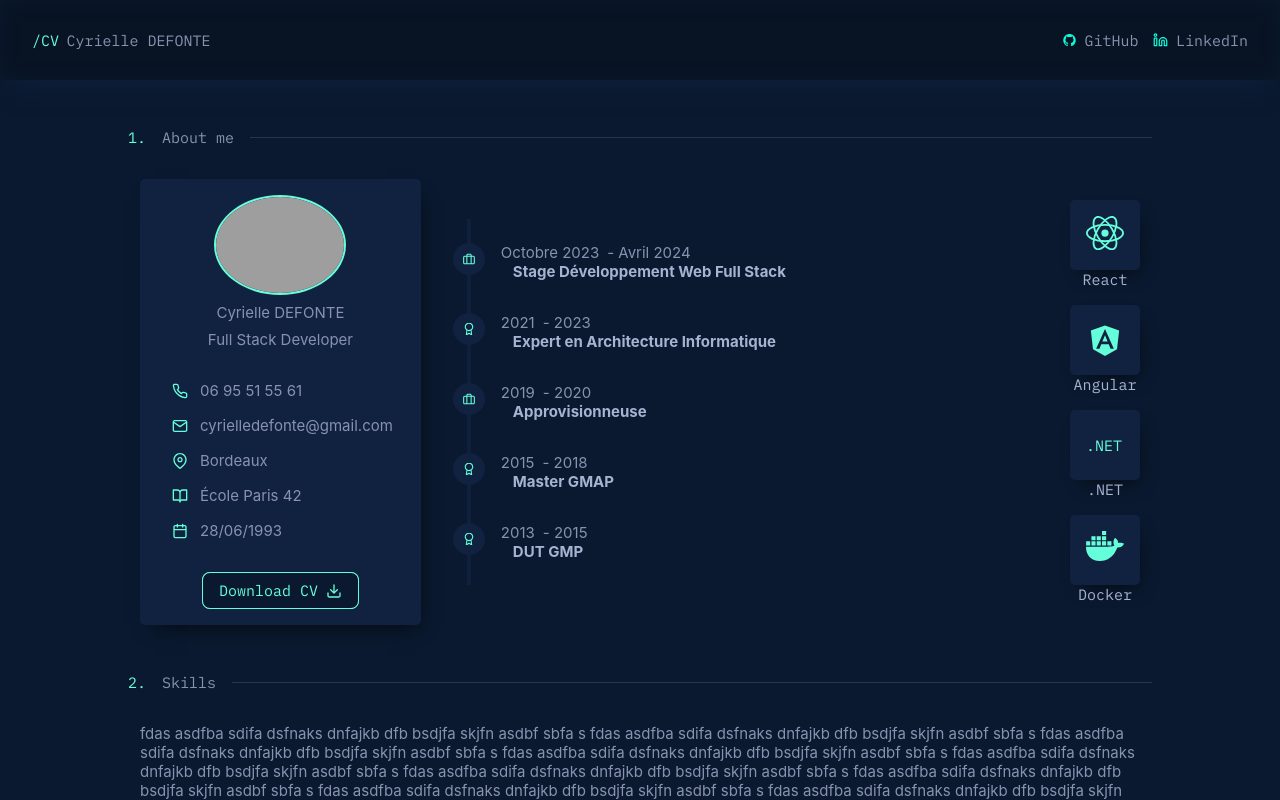
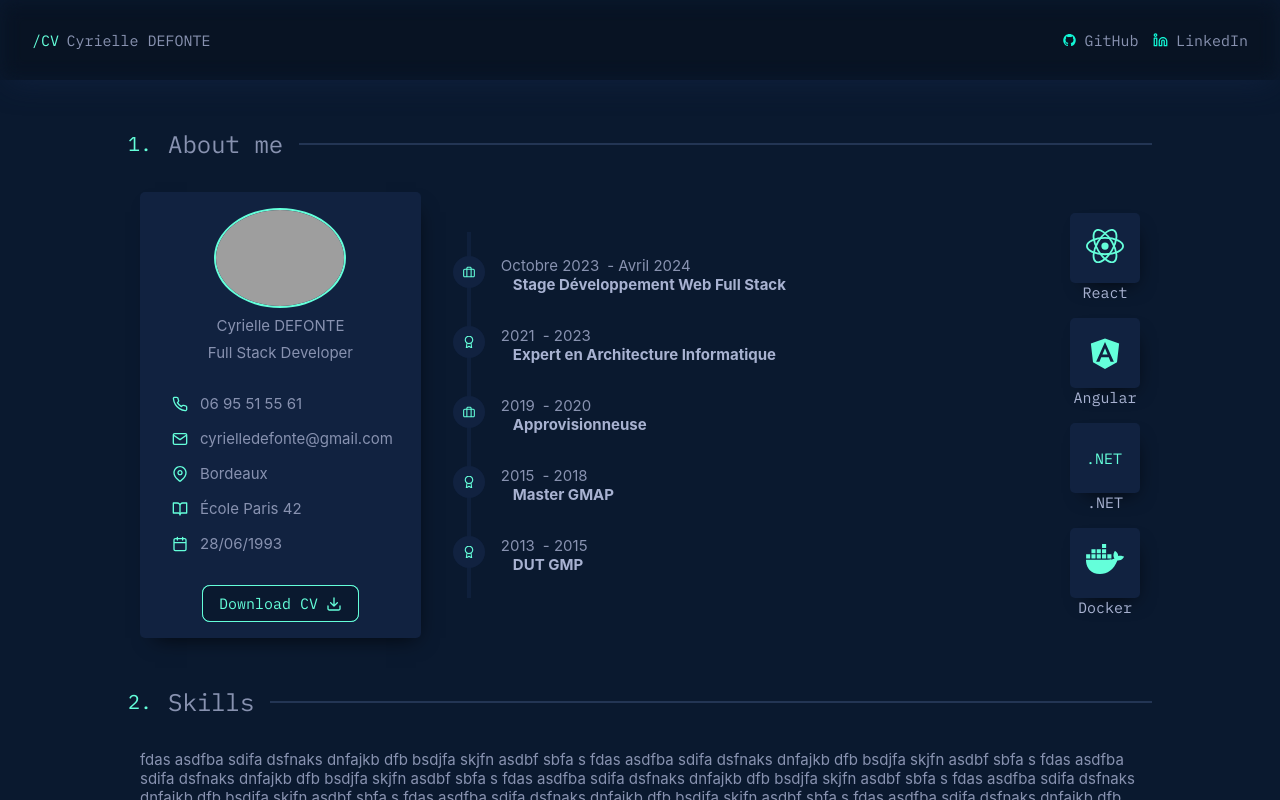
Before and after one commit to cdefonte42/Portofolio, an Angular app in the folder front/: page / in a window 1280 px wide. Shown: the top 800 px of the page. Built offline with nearby package versions, Linux system fonts and the light colour scheme; grey boxes are pictures that could not be loaded.

Commit message:
[style] increase scetion title font size

```diff
--- a/front/src/app/section-title/section-title.component.html
+++ b/front/src/app/section-title/section-title.component.html
@@ -1,5 +1,5 @@
-<div class="number" *ngIf="number">{{number}}</div>
-<div class="text">
+<div class="number text-xl" *ngIf="number">{{number}}</div>
+<div class="text text-2xl">
     {{text}}
 </div>
 <div class="line"></div>
```
